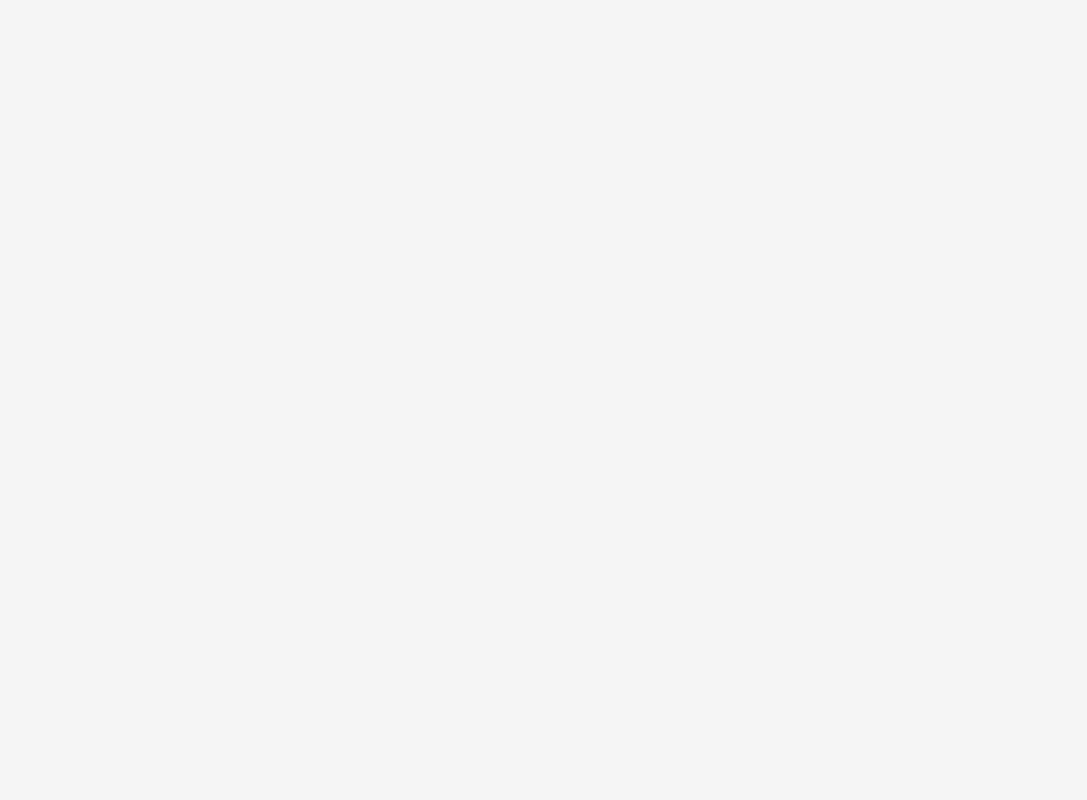
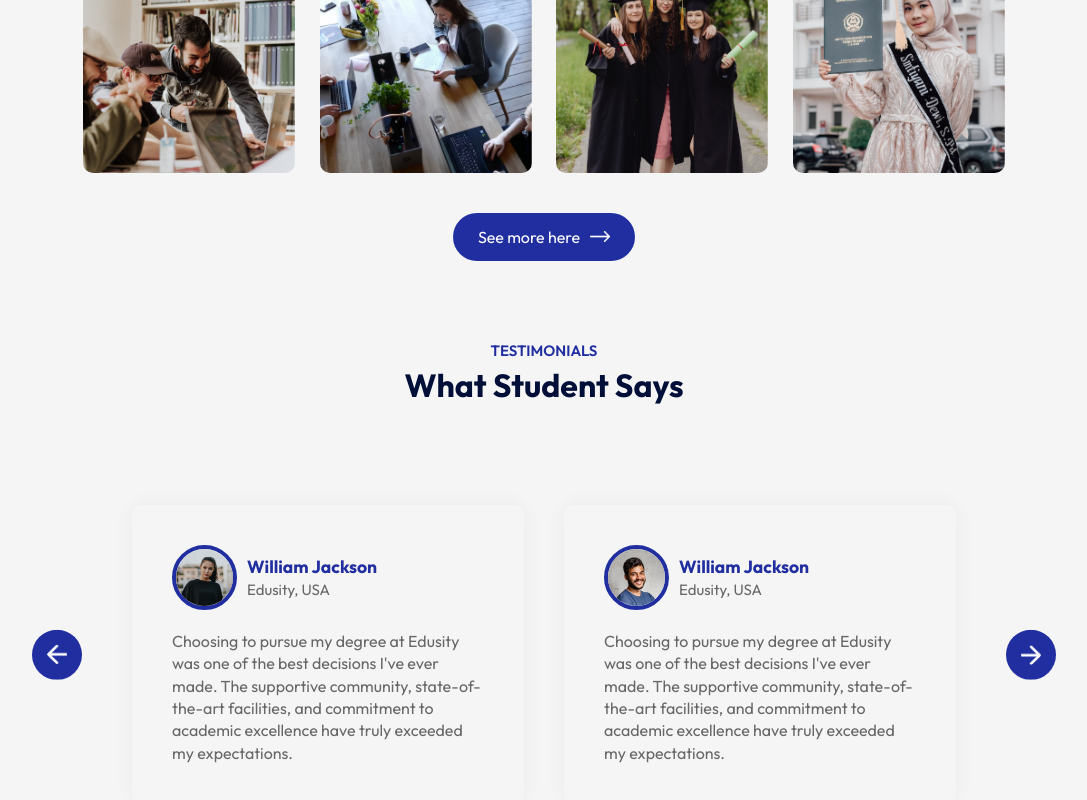
Before and after one commit to Hastycodea/SchoolSite, a React (Vite) app: page / in a window 1280 px wide. Shown: the part 2097-2897 px from the top of the page, without its empty margins (96-1183 px from the left). Before the commit the page ends 1953 px from the top, so only its background shows below. Built offline with nearby package versions, Linux system fonts and the light colour scheme.

Commit message:
testimonial

```diff
--- a/src/App.jsx
+++ b/src/App.jsx
@@ -4,6 +4,9 @@
 import Programs from "./components/Programs/Programs";
 import Title from "./components/Title/Title";
 import About from "./components/About/About";
+import Campus from "./components/Campus/Campus";
+import Testimonials from "./components/Testimonials/Testimonials";
+
 
 const App = () => {
   return (
@@ -14,7 +17,10 @@
         <Title subTitle="what we offer" title="our program" />
         <Programs />
         <About />
-        <Title subTitle="Campus photos" title="gallery" />
+        <Title title="Campus photos" subTitle="gallery" />
+        <Campus />
+        <Title title="What Student Says" subTitle="TESTIMONIALS" />
+        <Testimonials />
       </div>
     </div>
   );
--- a/src/components/Campus/Campus.css
+++ b/src/components/Campus/Campus.css
@@ -0,0 +1,15 @@
+.campus{
+    margin: 80px auto;
+    text-align: center;
+    width: 90%;
+}
+.gallery{
+    display: flex;
+    margin-bottom: 40px;
+    align-items: center;
+    justify-content: space-between;
+}
+.gallery img{
+    width: 23%;
+    border-radius: 10px;
+}
--- a/src/components/Campus/Campus.jsx
+++ b/src/components/Campus/Campus.jsx
@@ -1,9 +1,22 @@
 import React from 'react'
 import './Campus.css'
+import gallery_1 from '../../assets/gallery-1.png'
+import gallery_2 from '../../assets/gallery-2.png'
+import gallery_3 from '../../assets/gallery-3.png'
+import gallery_4 from '../../assets/gallery-4.png'
+import white_arrow from '../../assets/white-arrow.png'
 
 const Campus = () => {
   return (
-    <div>Campus</div>
+    <div className="campus">
+        <div className="gallery">
+            <img src={gallery_1} alt="" />
+            <img src={gallery_2} alt="" />
+            <img src={gallery_3} alt="" />
+            <img src={gallery_4} alt="" />
+        </div>
+        <button className='btn dark-btn'>See more here <img src={white_arrow} alt="" /></button>
+    </div>
   )
 }
 
--- /dev/null
+++ b/src/components/Testimonials/Testimonials.css
@@ -0,0 +1,56 @@
+.testimonials {
+  margin: 80px auto;
+  position: relative;
+  padding: 0 80px;
+}
+.next-btn,
+.back-btn {
+  position: absolute;
+  top: 50%;
+  right: 0;
+  transform: translateY(-50%);
+  padding: 15px;
+  width: 50px;
+  border-radius: 50%;
+  background: #212ea0;
+}
+.back-btn {
+  right: auto;
+  left: 0;
+}
+.slider {
+  overflow: hidden;
+}
+.slider ul {
+  display: flex;
+  width: 200%;
+  overflow-x: hidden;
+  transition: 0.5s;
+}
+.slider ul li {
+  list-style: none;
+  width: 50%;
+  padding: 20px;
+}
+.slide {
+  box-shadow: 0 0 20px rgba(0, 0, 0, 0.05);
+  padding: 40px;
+  border-radius: 10px;
+  color: #676767;
+  line-height: 1.4;
+}
+.slide img{
+    width: 65px;
+    border-radius: 50%;
+    margin-right: 10px;
+    border: 4px solid #212ea0;
+}
+.user-info{
+    display: flex;
+    align-items: center;
+    margin-bottom: 20px;
+    font-size: 15px;
+}
+.user-info h3{
+    color: #212ea0;
+}
--- /dev/null
+++ b/src/components/Testimonials/Testimonials.jsx
@@ -0,0 +1,100 @@
+import React from "react";
+import "./Testimonials.css";
+import next_icon from "../../assets/next-icon.png";
+import back_icon from "../../assets/back-icon.png";
+import user_1 from "../../assets/user-1.png";
+import user_2 from "../../assets/user-2.png";
+import user_3 from "../../assets/user-3.png";
+import user_4 from "../../assets/user-4.png";
+
+const Testimonials = () => {
+
+    const slideForward = () => {
+
+    }
+
+    const slideBackward = () => {
+
+    }
+
+  return (
+    <div className="testimonials">
+      <img src={next_icon} alt="" className="next-btn" onClick={slideForward}/>
+      <img src={back_icon} alt="" className="back-btn" onClick={slideBackward}/>
+      <div className="slider">
+        <ul>
+          <li>
+            <div className="slide">
+              <div className="user-info">
+                <img src={user_1} alt="" />
+                <div>
+                  <h3>William Jackson</h3>
+                  <span>Edusity, USA</span>
+                </div>
+              </div>
+              <p>
+                Choosing to pursue my degree at Edusity was one of the best
+                decisions I&apos;ve ever made. The supportive community,
+                state-of-the-art facilities, and commitment to academic
+                excellence have truly exceeded my expectations.
+              </p>
+            </div>
+          </li>
+          <li>
+            <div className="slide">
+              <div className="user-info">
+                <img src={user_2} alt="" />
+                <div>
+                  <h3>William Jackson</h3>
+                  <span>Edusity, USA</span>
+                </div>
+              </div>
+              <p>
+                Choosing to pursue my degree at Edusity was one of the best
+                decisions I&apos;ve ever made. The supportive community,
+                state-of-the-art facilities, and commitment to academic
+                excellence have truly exceeded my expectations.
+              </p>
+            </div>
+          </li>
+          <li>
+            <div className="slide">
+              <div className="user-info">
+                <img src={user_4} alt="" />
+                <div>
+                  <h3>William Jackson</h3>
+                  <span>Edusity, USA</span>
+                </div>
+              </div>
+              <p>
+                Choosing to pursue my degree at Edusity was one of the best
+                decisions I&apos;ve ever made. The supportive community,
+                state-of-the-art facilities, and commitment to academic
+                excellence have truly exceeded my expectations.
+              </p>
+            </div>
+          </li>
+          <li>
+            <div className="slide">
+              <div className="user-info">
+                <img src={user_3} alt="" />
+                <div>
+                  <h3>William Jackson</h3>
+                  <span>Edusity, USA</span>
+                </div>
+              </div>
+              <p>
+                Choosing to pursue my degree at Edusity was one of the best
+                decisions I&apos;ve ever made. The supportive community,
+                state-of-the-art facilities, and commitment to academic
+                excellence have truly exceeded my expectations.
+              </p>
+            </div>
+          </li>
+        </ul>
+      </div>
+    </div>
+  );
+};
+
+export default Testimonials;
--- a/src/index.css
+++ b/src/index.css
@@ -1,13 +1,13 @@
-@import url('https://fonts.googleapis.com/css2?family=Outfit:wght@100..900&display=swap');
+@import url("https://fonts.googleapis.com/css2?family=Outfit:wght@100..900&display=swap");
 
-*{
+* {
   margin: 0;
   padding: 0;
   box-sizing: border-box;
   font-family: "Outfit", sans-serif;
 }
 
-body{
+body {
   background: #f5f5f5;
 }
 
@@ -17,12 +17,12 @@
   cursor: pointer;
   line-height: 1;
 }
-.container{
+.container {
   padding-left: 10%;
   padding-right: 10%;
 }
 
-.btn{
+.btn {
   background: #fff;
   border-radius: 30px;
   padding: 14px 25px;
@@ -35,7 +35,11 @@
   justify-content: center;
 }
 
-.btn img{
+.btn img {
   width: 20px;
   margin-left: 10px;
 }
+.dark-btn {
+  background: #212ea0;
+  color: #fff;
+}
```
Lines whose indentation alone changed are shown as unchanged.
